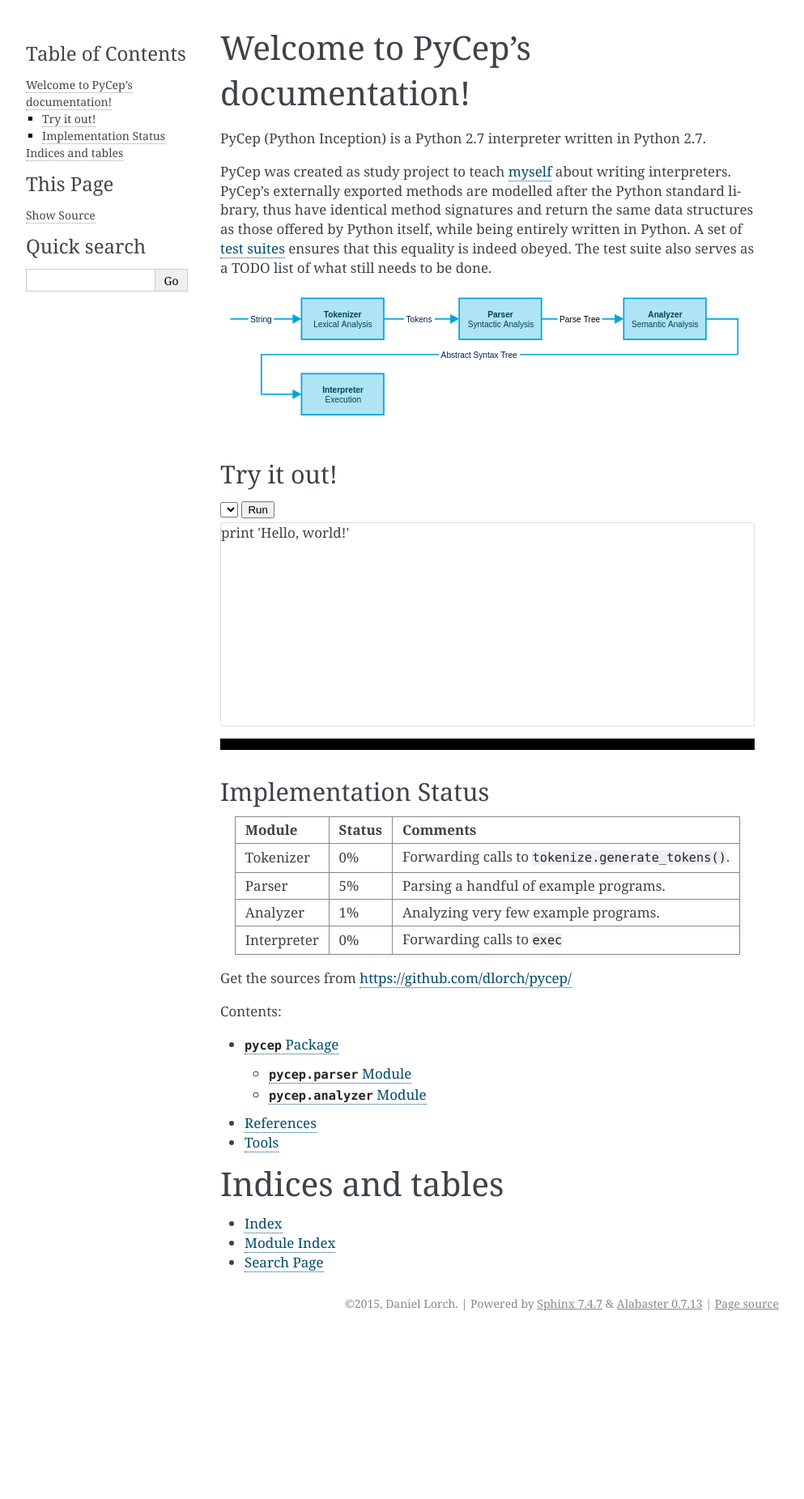
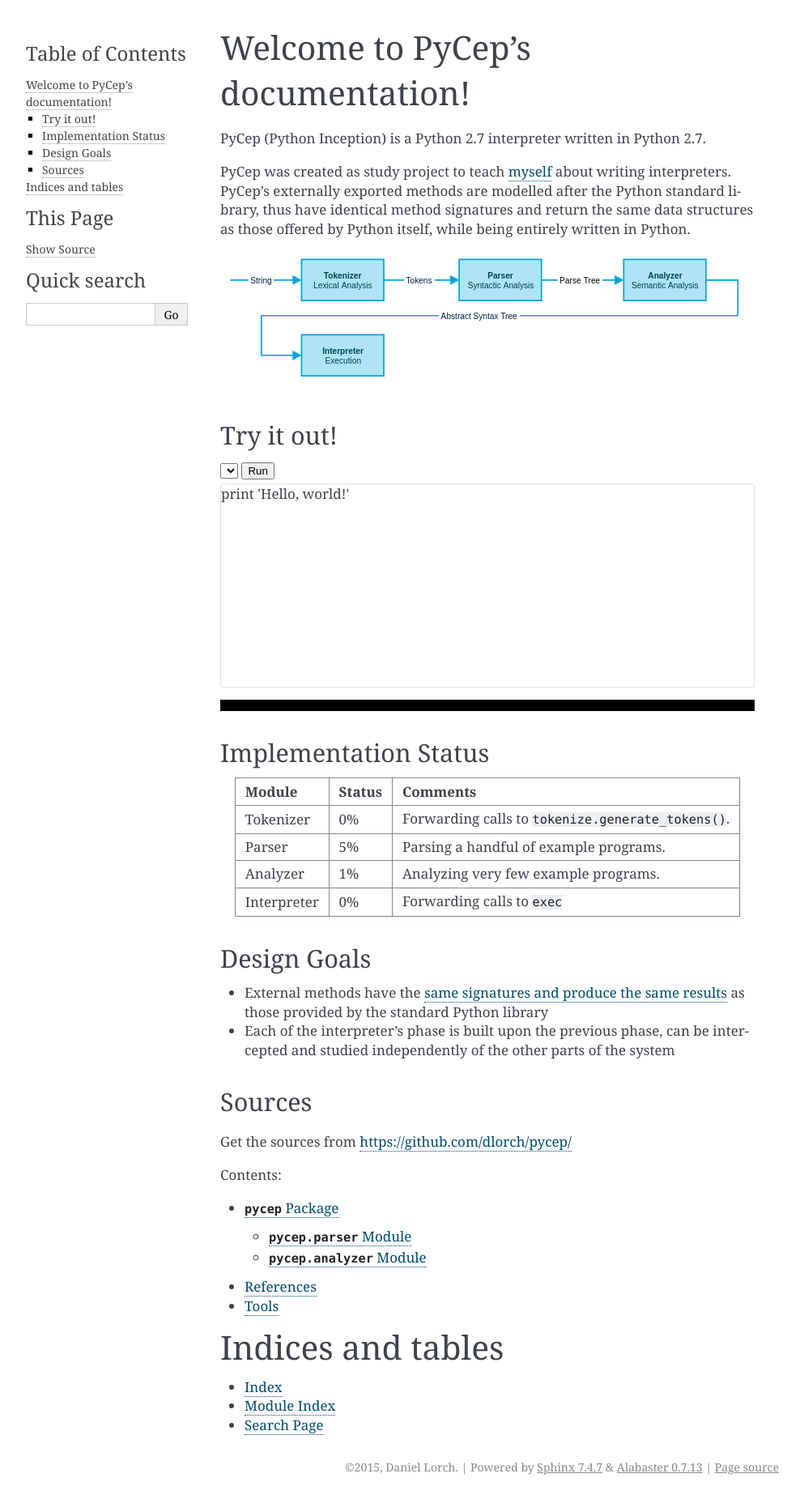
Before and after one commit to dlorch/pycep, a Sphinx documentation site: the page built from docs/index.rst, in a window 1280 px wide. Shown: the whole page at 81% size, without its empty margins (148-1141 px from the left). Built offline with Sphinx 7.4.7, drawn with Linux system fonts in a browser that asks for light colours; nearby versions of some CDN libraries; before the commit the page ends 1649 px from its top, so only the background shows below that.

Commit message:
Design goals

```diff
--- a/docs/index.rst
+++ b/docs/index.rst
@@ -12,10 +12,7 @@ PyCep was created as study project to teach `myself <https://github.com/dlorch>`
 about writing interpreters. PyCep's externally exported methods are modelled
 after the Python standard library, thus have identical method signatures and
 return the same data structures as those offered by Python itself, while being
-entirely written in Python. A set of
-`test suites <https://github.com/dlorch/pycep/tree/master/pycep/tests>`_ ensures
-that this equality is indeed obeyed. The test suite also serves as a TODO list
-of what still needs to be done.
+entirely written in Python.
 
 .. image:: _static/pycep_stages.svg
 
@@ -106,6 +103,17 @@ Implementation Status
 | Interpreter | 0%      | Forwarding calls to ``exec``                        |
 +-------------+---------+-----------------------------------------------------+
 
+Design Goals
+------------
+
+* External methods have the `same signatures and produce the same results <https://github.com/dlorch/pycep/tree/master/pycep/tests>`_
+  as those provided by the standard Python library
+* Each of the interpreter's phase is built upon the previous phase, can be
+  intercepted and studied independently of the other parts of the system
+
+Sources
+-------
+
 Get the sources from https://github.com/dlorch/pycep/
 
 Contents:
```
